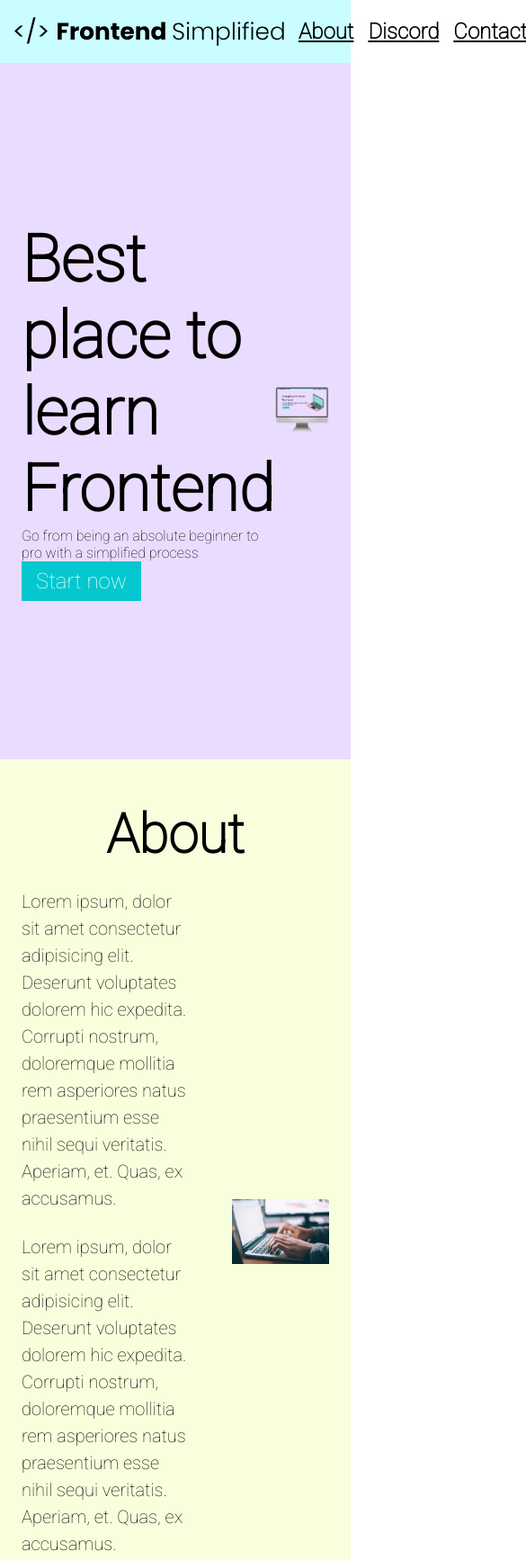
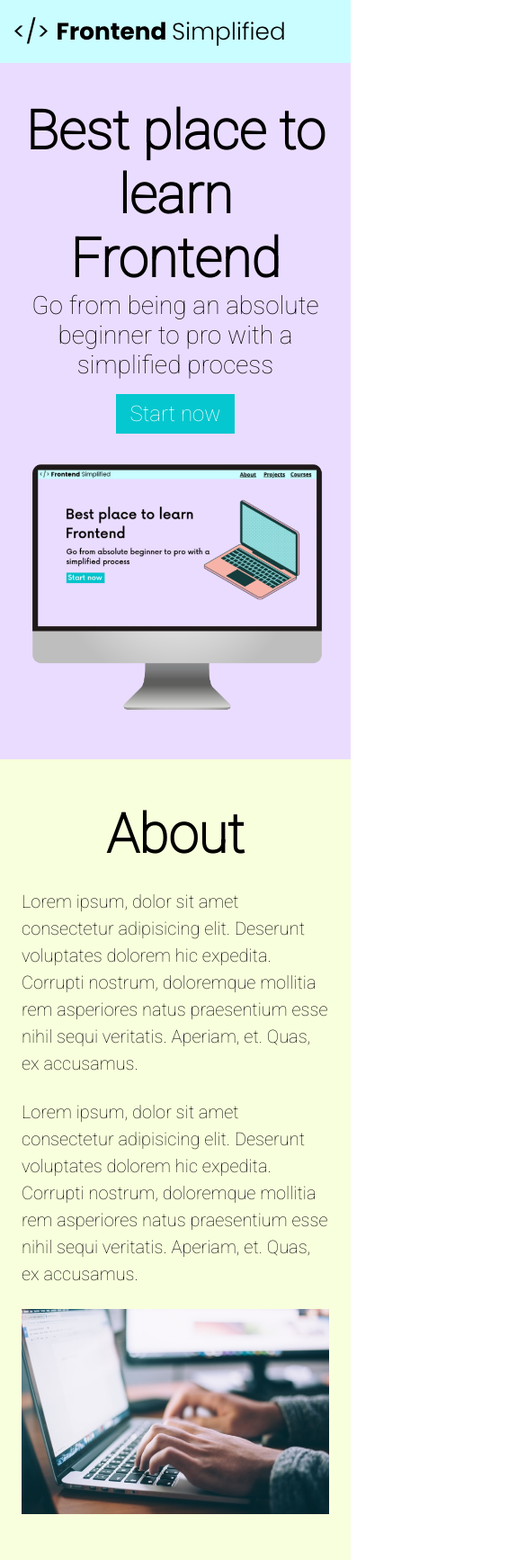
Before and after one commit to MaliqueRaymond/CSS-CRASH-COURSE, a plain HTML site: page index.html in a window 390 px wide. Shown: the top 1734 px of the page at 90% size, 585 px wide, since content can reach past the window. Drawn offline with Linux system fonts and the light colour scheme.

Commit message:
Worked in CSS and HTML

```diff
--- a/index.html
+++ b/index.html
@@ -19,13 +19,13 @@
       </nav>
       <header>
         <div class="row">
-          <div>
+          <div class="home__description">
             <h1>Best place to learn Frontend</h1>
             <p class="subheader">
               Go from being an absolute beginner to pro with a simplified
               process
             </p>
-            <button>Start now</button>
+            <button class="home__description--button">Start now</button>
           </div>
           <figure>
             <img src="./assets/laptop.png" alt="Home page image" />
--- a/style.css
+++ b/style.css
@@ -41,6 +41,7 @@ button {
   padding: 8px 16px;
   font-size: 24px;
   cursor: pointer;
+  margin-top: 16px;
 }
 
 a {
@@ -149,6 +150,7 @@ form {
   display: flex;
   flex-direction: column;
   margin: 0 auto;
+  padding: 0 24px;
 }
 
 input,
@@ -183,3 +185,68 @@ footer {
 .footer__link {
   padding: 0 16px;
 }
+
+/* SMALL PHONES, TABLETS, LARGE SMARTPHONES */
+@media (max-width: 728px) {
+    .row {
+        flex-direction: column;
+    }
+
+    .home__description {
+        margin-bottom: 24px;
+        display: flex;
+        flex-direction: column;
+        align-items: center;
+    }
+
+.home__description--button {
+    max-width: 240px;
+}
+
+    h1 {
+        text-align: center;
+        font-size: 60px;
+    }
+
+    .subheader {
+        text-align: center;
+        font-size: 28px;
+    }
+
+    ul {
+        display: none;
+    }
+
+    .section__description {
+        flex-direction: column;
+    }
+
+    .section__description--wrapper {
+        width: 100%;
+    }
+
+    .about__img--wrapper {
+        width: 100%;
+    }
+
+    #discord .section__description {
+        flex-direction: column-reverse;
+    }
+
+    footer {
+        padding: 48px 24px;
+    }
+
+    .footer__logo {
+        max-width: 360px;
+    }
+
+    .footer__link {
+        padding: o 4px;
+        font-size: 18px;
+    }
+
+    .footer__links {
+        margin-bottom: 24px;
+    }
+}
```
Lines whose indentation alone changed are shown as unchanged.
